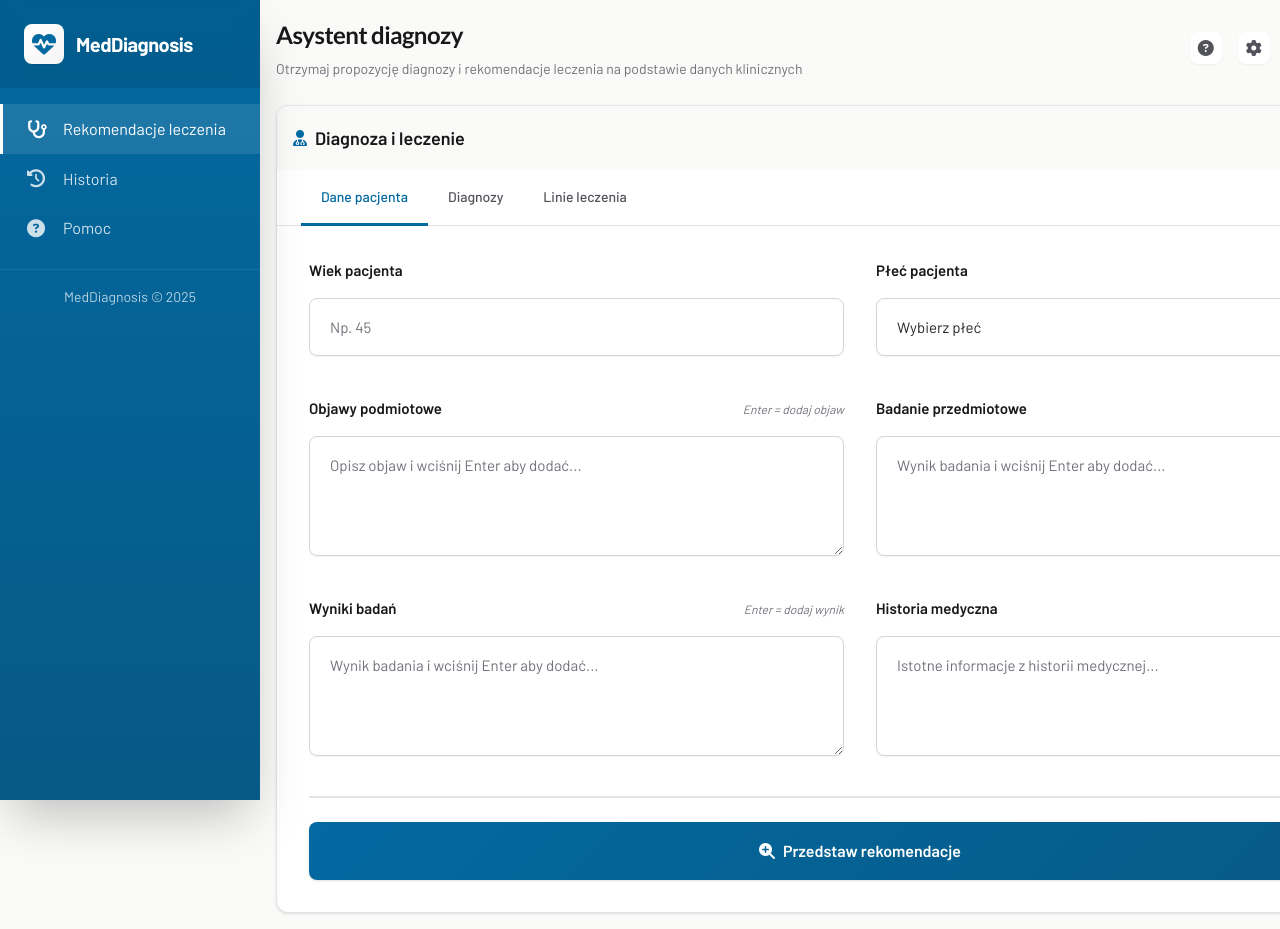
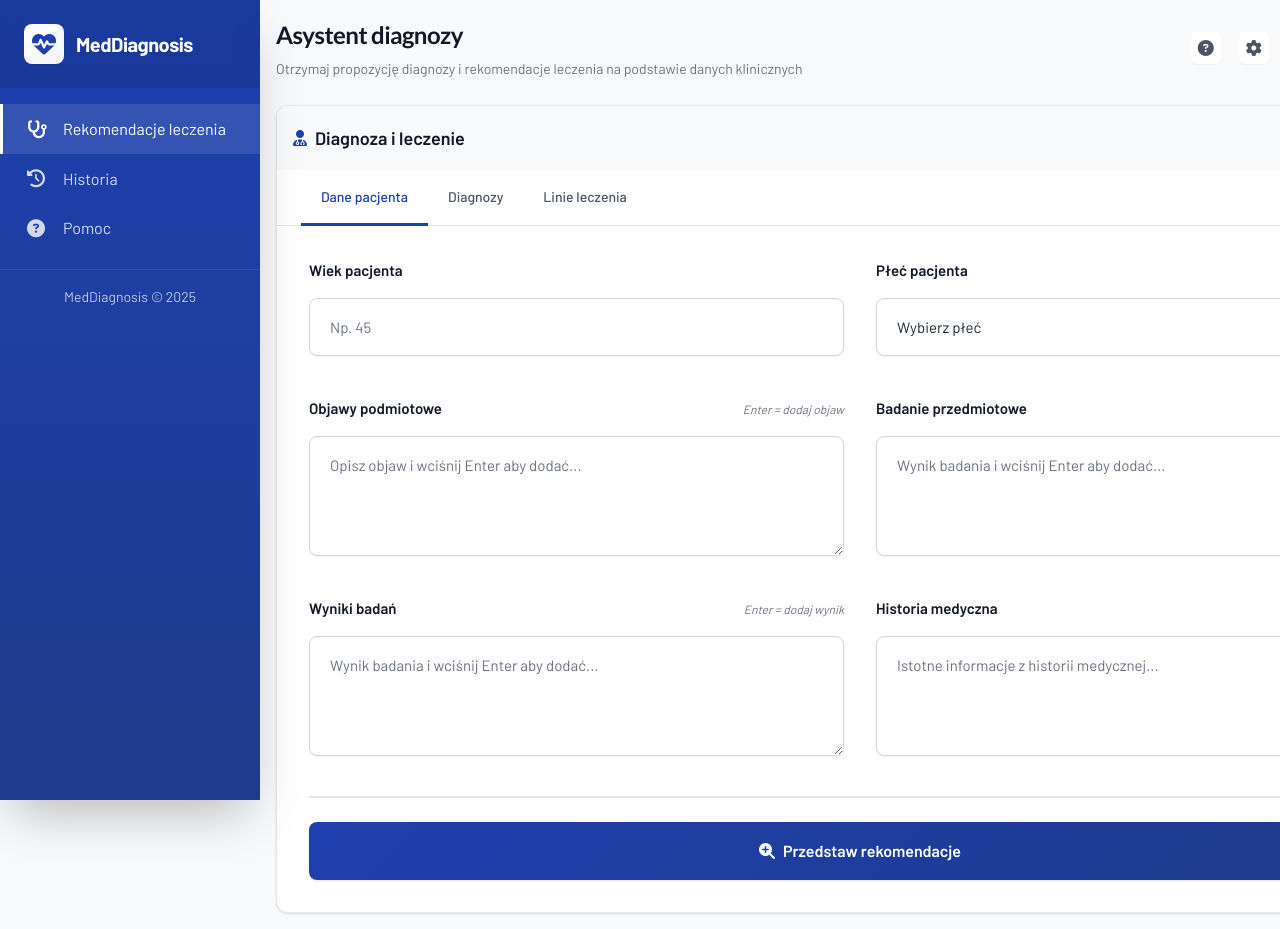
Before and after one commit to Solozzo25/MedicalVercelApp, a Next.js app: page / in a window 1280 px wide. Shown: the top 929 px of the page. Built offline with nearby package versions, Linux system fonts and the light colour scheme.

Commit message:
Update globals.css

```diff
--- a/src/styles/globals.css
+++ b/src/styles/globals.css
@@ -8,46 +8,46 @@
 
     /* === NOWA PALETA - MEDICAL PROFESSIONAL === */
     /* Primary - Professional Medical Blue */
-    --primary: #0369a1;           /* Zmienione z #3b82f6 */
-    --primary-dark: #075985;      /* Zmienione z #2563eb */
-    --primary-light: #0ea5e9;     /* Zmienione z #60a5fa */
-    --primary-50: #f0f9ff;        /* Nowe */
-    --primary-100: #e0f2fe;       /* Nowe */
-    --primary-200: #bae6fd;       /* Nowe */
-
-    /* Secondary - Professional Teal */
-    --secondary: #0d9488;         /* Zmienione z #10b981 */
-    --secondary-dark: #0f766e;    /* Nowe */
-    --secondary-light: #14b8a6;   /* Nowe */
-
-    /* Success - Subtle Medical Green */
-    --success: #059669;           /* Zmienione z #22c55e */
-    --success-dark: #047857;      /* Nowe */
-    --success-light: #10b981;     /* Nowe */
-    --success-50: #f0fdf4;        /* Nowe */
-    --success-100: #dcfce7;       /* Nowe */
-
-    /* Accent - Subtle Purple */
-    --accent: #7c3aed;            /* Zmienione z #8b5cf6 */
-    --accent-light: #a78bfa;
-
-    /* === WARM GRAYS - PROFESSIONAL === */
+	--primary: #1e40af;
+    --primary-dark: #1e3a8a;
+    --primary-light: #3b82f6;
+    --primary-50: #eff6ff;
+    --primary-100: #dbeafe;
+    --primary-200: #bfdbfe;
+
+   /* === SUCCESS - ŻYWY ZIELONY === */
+    --success: #16a34a;
+    --success-dark: #15803d;
+    --success-light: #22c55e;
+    --success-50: #f0fdf4;
+    --success-100: #dcfce7;
+
+    /* === SECONDARY - ENERGICZNY TEAL === */
+    --secondary: #0891b2;
+    --secondary-dark: #0e7490;
+    --secondary-light: #06b6d4;
+
+    /* === ACCENT - ŻYWY FIOLET === */
+    --accent: #7c3aed;
+    --accent-light: #a855f7;
+
+    /* === GRAYS - CIEPLEJSZE ALE KONTRASTOWE === */
     --white: #ffffff;
-    --gray-50: #fafaf9;          /* Zmienione z #f8fafc - cieplejszy */
-    --gray-100: #f4f4f5;         /* Zmienione z #f1f5f9 - cieplejszy */
-    --gray-200: #e4e4e7;         /* Zmienione z #e2e8f0 - cieplejszy */
-    --gray-300: #d4d4d8;         /* Zmienione z #cbd5e1 - cieplejszy */
-    --gray-400: #a1a1aa;         /* Zmienione z #94a3b8 - cieplejszy */
-    --gray-500: #71717a;         /* Zmienione z #64748b - cieplejszy */
-    --gray-600: #52525b;         /* Zmienione z #475569 - cieplejszy */
-    --gray-700: #3f3f46;         /* Zmienione z #334155 - cieplejszy */
-    --gray-800: #27272a;         /* Zmienione z #1e293b - cieplejszy */
-    --gray-900: #18181b;         /* Zmienione z #0f172a - cieplejszy */
-
-    /* === SEMANTIC COLORS === */
-    --warning: #d97706;          /* Zmienione z #eab308 - cieplejszy */
-    --error: #dc2626;            /* Zmienione z #ef4444 - mniej krzyczący */
-    --info: #0284c7;             /* Zmienione z #0ea5e9 - spójny z primary */
+    --gray-50: #f9fafb;
+    --gray-100: #f3f4f6;
+    --gray-200: #e5e7eb;
+    --gray-300: #d1d5db;
+    --gray-400: #9ca3af;
+    --gray-500: #6b7280;
+    --gray-600: #4b5563;
+    --gray-700: #374151;
+    --gray-800: #1f2937;
+    --gray-900: #111827;
+
+    /* === SEMANTIC - ŻYWSZE KOLORY === */
+    --warning: #f59e0b;
+    --error: #ef4444;
+    --info: #3b82f6;
 
     /* === SHADOWS - SUBTLE === */
     --shadow-xs: 0 1px 2px 0 rgb(0 0 0 / 0.05);
```
